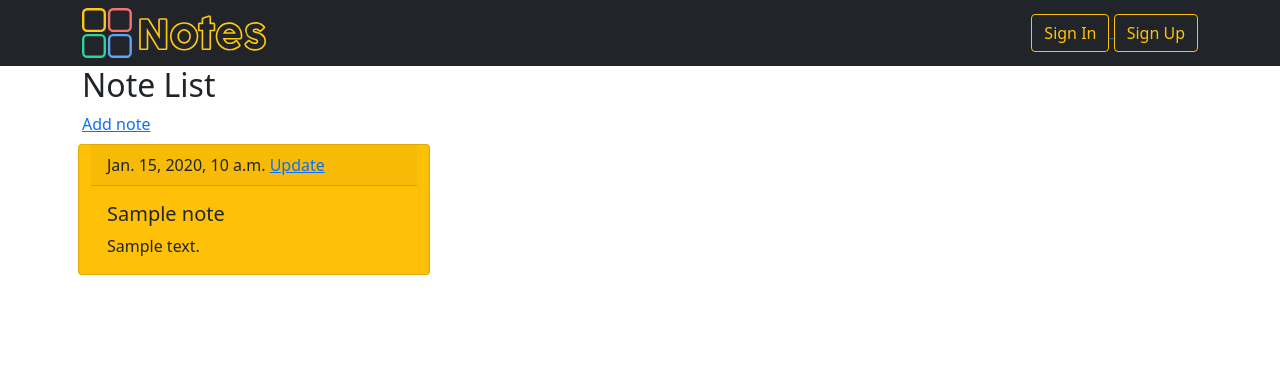
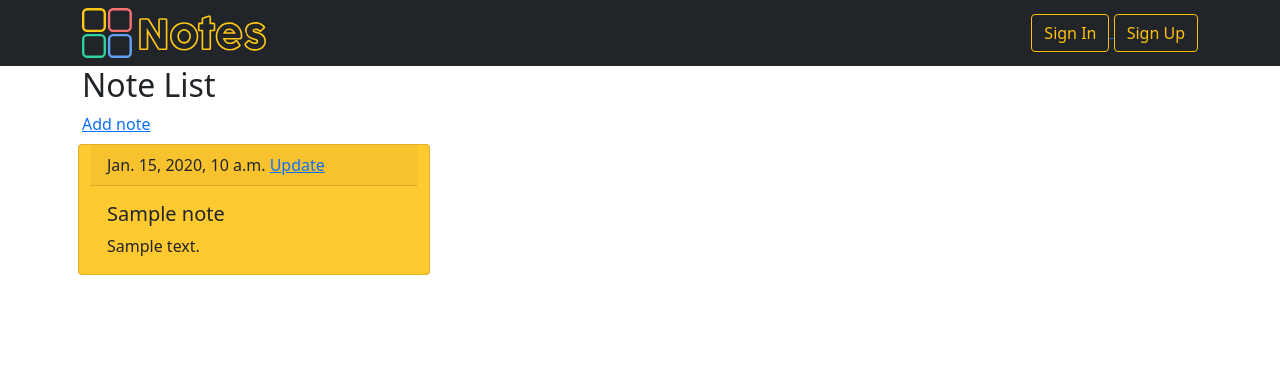
Before and after one commit to osamamhd/notes-app, a Django app: page /note/ in a window 1280 px wide. Shown: the top 366 px of the page. Run offline with Django 3.2, Linux system fonts and the light colour scheme; tables that the repository leaves empty hold one stand-in row (values such as "Sample post"); some libraries are stand-ins or nearby versions.

Commit message:
pass color to note list.

```diff
--- a/notes_app/templates/note/note_list.html
+++ b/notes_app/templates/note/note_list.html
@@ -7,7 +7,7 @@
 <h2>Note List</h2>
 <a href="{% url 'note:new' %}">Add note</a>
     {% for note in note_list %}
-    <div class="card text-dark bg-warning col-xs-12 col-ms-6 col-md-4  m-2" style="max-width: 22rem;">
+    <div class="card text-dark {{ note.color }} col-xs-12 col-ms-6 col-md-4  m-2" style="max-width: 22rem;">
         <div class="card-header">
             {{note.updated}}
             <a href="{% url 'note:update' note.slug %}">Update</a>
```
